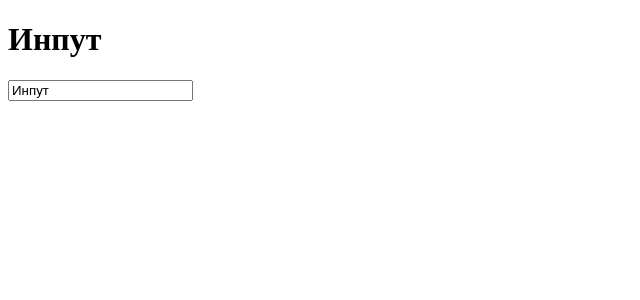
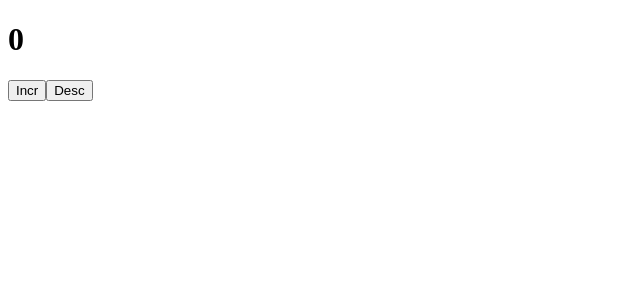
Before and after one commit to Tanya-Gro/thirst-react-app, a React (Create React App) app: page / in a window 1280 px wide. Shown: the top 300 px of the page, without its empty margins (0-640 px from the left). Built offline with nearby package versions, Linux system fonts and the light colour scheme.

Commit message:
feat: add class counter

```diff
--- a/src/App.js
+++ b/src/App.js
@@ -1,11 +1,12 @@
 import React from "react";
-import { ManagedComponent } from "./components/ManagedComponent";
+import ClassCounter from "./components/ClassCounter";
+
 
 function App() {
 
   return (
     <div className="App">
-      <ManagedComponent/>
+      <ClassCounter/>
     </div>
   );
 }
--- /dev/null
+++ b/src/components/ClassCounter.jsx
@@ -0,0 +1,37 @@
+import React, { Component } from 'react'
+
+class ClassCounter extends Component {
+
+  constructor(props) {
+
+    super(props);
+    this.state = {
+      count: 0
+    }
+    this.incr = this.incr.bind(this);
+    this.desc = this.desc.bind(this);
+
+  }
+
+  incr () {
+    this.setState({count: this.state.count + 1});
+  }
+
+  desc () {
+    this.setState({count: this.state.count - 1});
+  }
+
+  render() {
+    return (
+      <div>
+        <h1>{this.state.count}</h1>
+
+        <button onClick = {this.incr}>Incr</button>
+
+        <button onClick = {this.desc}>Desc</button>
+    </div>
+    )
+  }
+}
+
+export default ClassCounter
```
